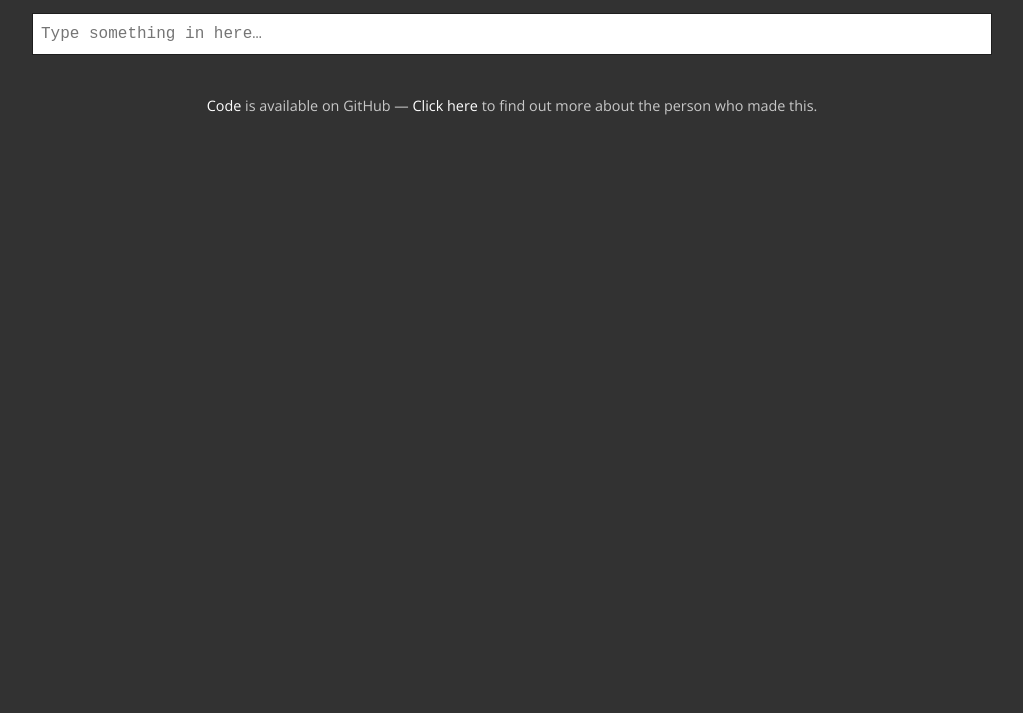
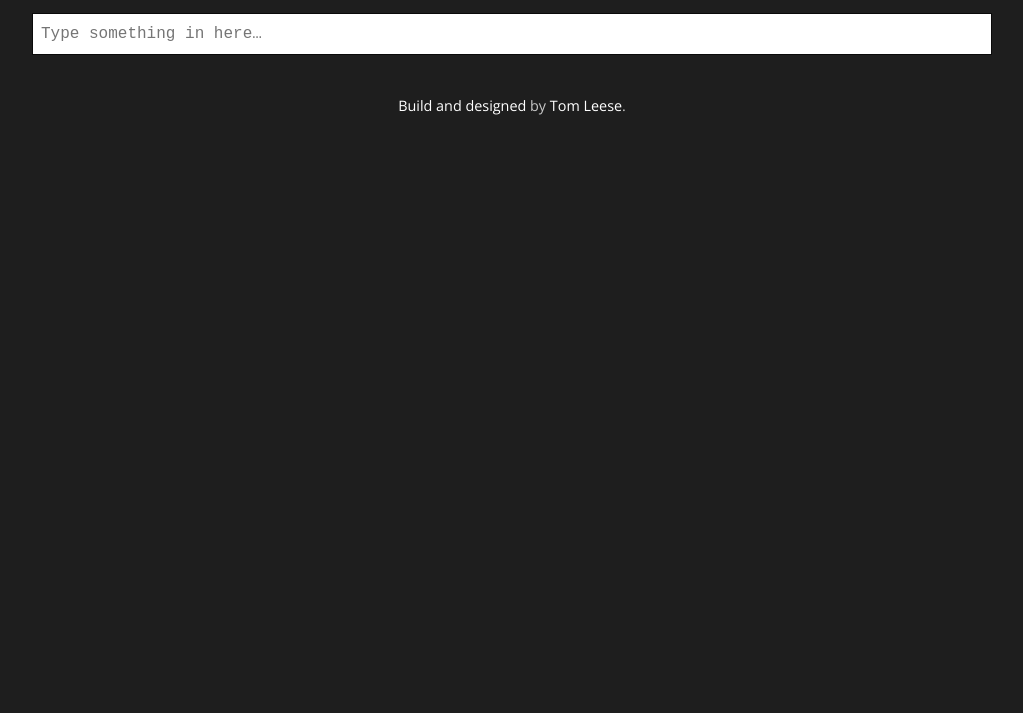
Before and after one commit to thomasleese/charcodes, a plain HTML site: page index.html in a window 1280 px wide. Shown: the part 87-800 px from the top of the page, without its empty margins (128-1151 px from the left). Drawn offline with nearby package versions, Linux system fonts and the light colour scheme.

Commit message:
Add initial script

```diff
--- a/index.html
+++ b/index.html
@@ -19,17 +19,19 @@
     <main>
       <input type="text" name="query" placeholder="Type something in here&hellip;" />
 
-      <ul>
-      </ul>
+      <ul></ul>
+      <p></p>
+      <p></p>
     </main>
 
     <footer>
       <p>
-        <a href="https://github.com/tomleese/charcodes">Code</a> is available
-        on GitHub &mdash; <a href="http://tomleese.me.uk">Click here</a> to find out
-        more about the person who made this.
+        <a href="https://github.com/tomleese/charcodes">Build and designed</a>
+        by <a href="http://tomleese.me.uk">Tom Leese</a>.
       </p>
     </footer>
+
+    <script src="scripts/main.js"></script>
   </body>
 
 </html>
--- /dev/null
+++ b/scripts/main.js
@@ -0,0 +1,8 @@
+(function() {
+
+    var query = document.querySelector("input");
+    query.addEventListener("input", function(e) {
+        console.log(query.value);
+    });
+
+}());
--- a/styles/all.css
+++ b/styles/all.css
@@ -4,7 +4,7 @@ body {
     font-family: "Open Sans", sans-serif;
     font-size: 12pt;
     line-height: 1.5;
-    background: rgb(50, 50, 50);
+    background: rgb(30, 30, 30);
     color: rgb(255, 255, 255);
     padding: 20px 40px;
     text-align: center;
@@ -30,12 +30,15 @@ header h1 {
     text-shadow: 1px 1px 2px rgb(0, 0, 0);
 }
 
+main {
+    font-family: monospace;
+}
+
 main input {
     width: 80%;
     padding: 8px;
     margin: 20px 0;
-    font-family: monospace;
-    border: 1px solid rgb(30, 30, 30);
+    border: 1px solid rgb(10, 10, 10);
 }
 
 main ul {
```
